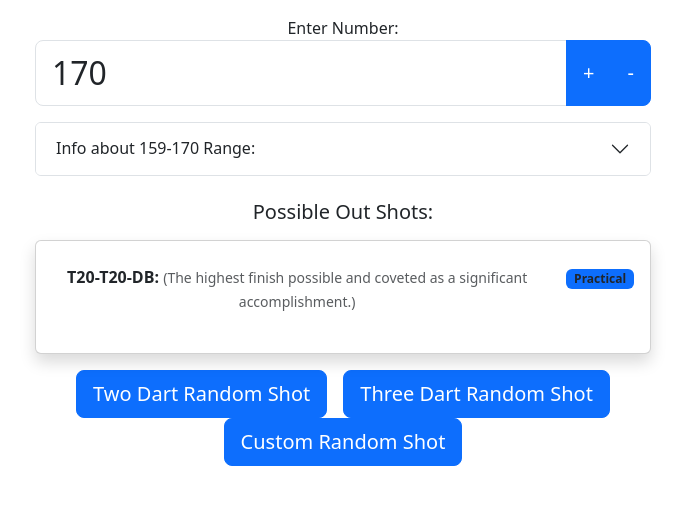
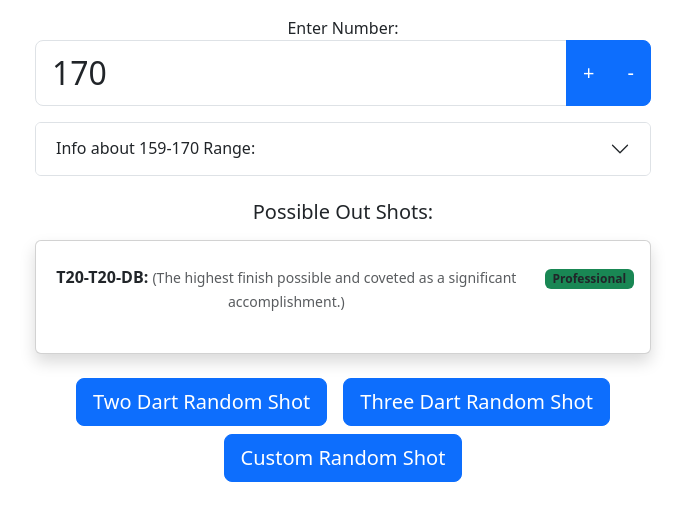
Before and after one commit to anthonymjimenez/dartcheckout, a React (Create React App) app: page / in a window 1280 px wide. Shown: the top 520 px of the page, without its empty margins (297-982 px from the left). Built offline with nearby package versions, Linux system fonts and the light colour scheme.

Commit message:
format changes to outshot data, margin added to buttons

```diff
--- a/src/App.js
+++ b/src/App.js
@@ -349,7 +349,7 @@ const App = () => {
             <Button
               variant="primary"
               size="lg"
-              className="mx-2"
+              className="mx-2 mt-2"
               onClick={() => handleRandomTypeChange("twoDart")}
             >
               Two Dart Random Shot
@@ -357,7 +357,7 @@ const App = () => {
             <Button
               variant="primary"
               size="lg"
-              className="mx-2"
+              className="mx-2 mt-2"
               onClick={() => handleRandomTypeChange("threeDart")}
             >
               Three Dart Random Shot
@@ -365,7 +365,7 @@ const App = () => {
             <Button
               variant="primary"
               size="lg"
-              className="mx-2"
+              className="mx-2 mt-2"
               onClick={() => handleRandomTypeChange("custom")}
             >
               Custom Random Shot
--- a/src/OutShots.js
+++ b/src/OutShots.js
@@ -1395,7 +1395,7 @@ const outShotsData = {
   170: [
     { label: "Professional", value: "" },
     {
-      label: "Practical",
+      label: "Professional",
       value: "T20-T20-DB",
       note: "The highest finish possible and coveted as a significant accomplishment.",
     },
```
